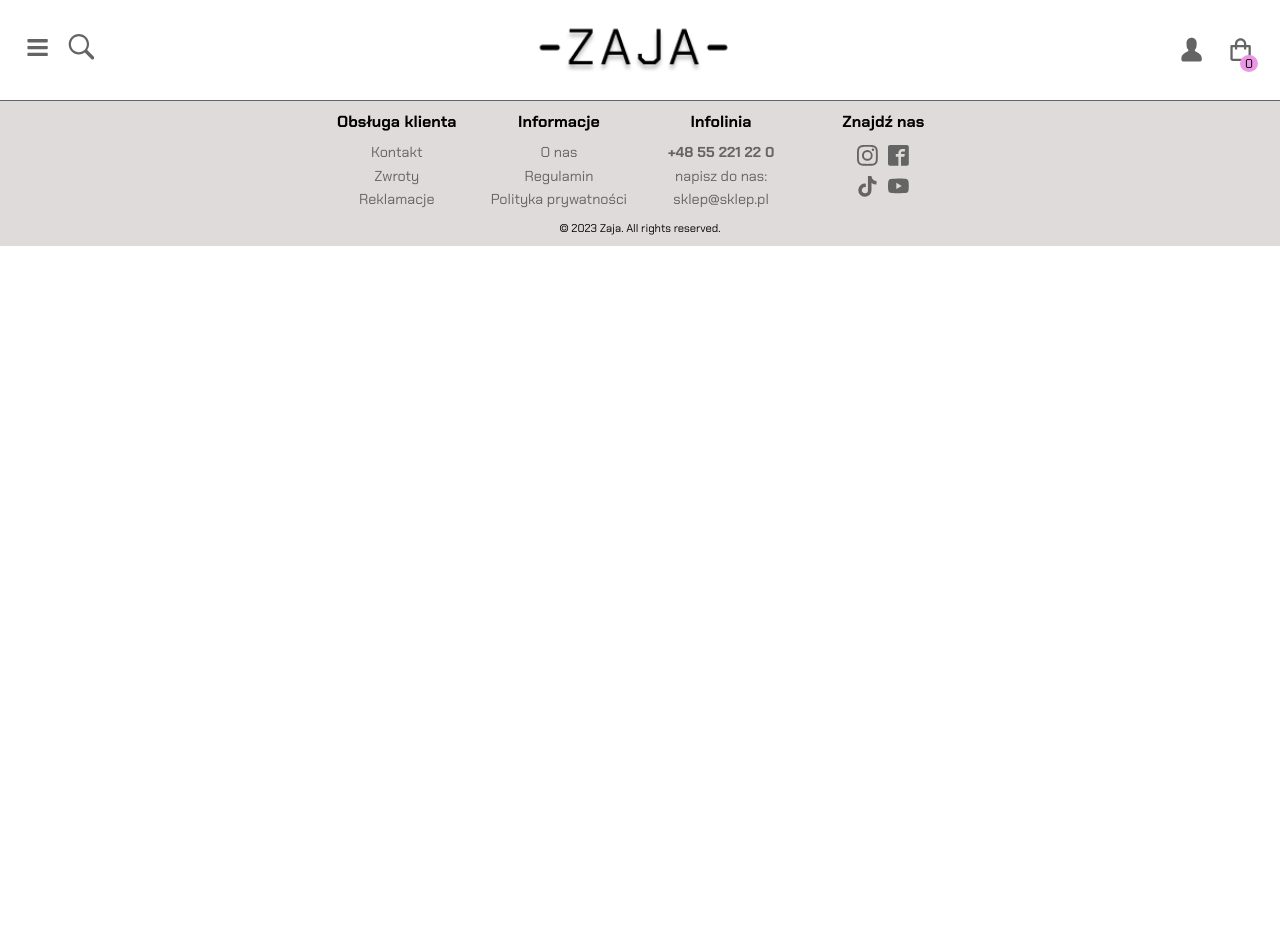
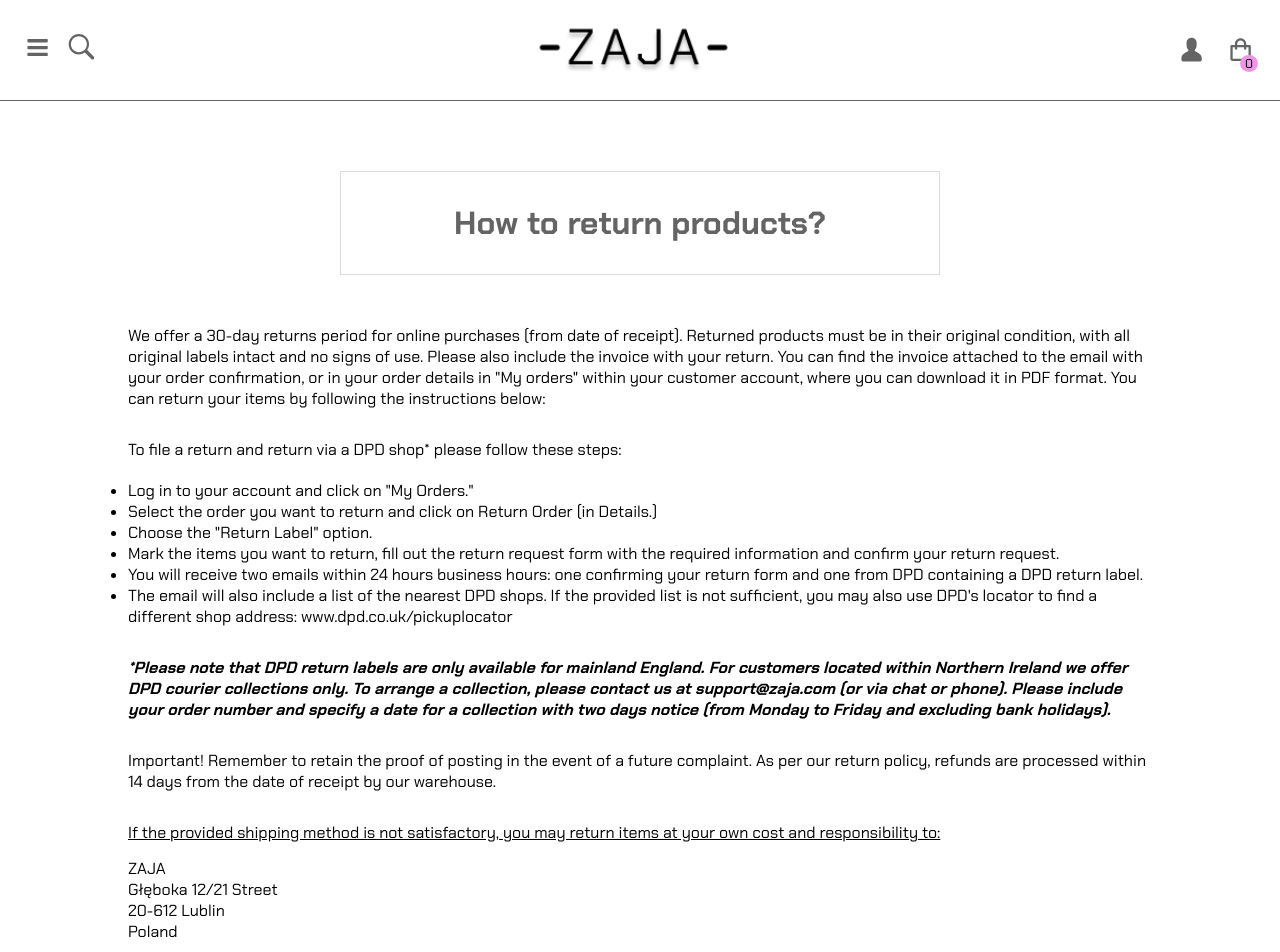
Before and after one commit to zaju2611/store, a React (Create React App) app: page /returns in a window 1280 px wide. Shown: the top 952 px of the page. Before the commit the page ends 800 px from the top, so only its background shows below. Built offline with nearby package versions, Linux system fonts and the light colour scheme; no server answers.

Commit message:
added returns page

```diff
--- a/src/App.jsx
+++ b/src/App.jsx
@@ -17,6 +17,7 @@ import Login from "./pages/Login";
 import Account from "./pages/Account";
 import Favourite from "./pages/Favourite";
 import Contact from "./pages/Contact";
+import Returns from "./pages/Returns";
 
 export default function App() {
 	const [categories, setCategories] = useState([]);
@@ -85,6 +86,7 @@ export default function App() {
 				<Route path="/account" element={<Account />} />
 				<Route path="/favourite" element={<Favourite />} />
 				<Route path="/contact" element={<Contact />} />
+				<Route path="/returns" element={<Returns />} />
 			</Routes>
 			<Footer />
 		</div>
--- a/src/index.css
+++ b/src/index.css
@@ -637,7 +637,7 @@ a {
 	align-items: center;
 	flex-direction: column;
 	margin-bottom: 40px;
-	margin-top: 100px;
+	margin-top: 70px;
 }
 
 .pagination {
@@ -735,7 +735,7 @@ a {
 	align-items: center;
 	flex-direction: column;
 	width: 100%;
-	margin-top: 100px;
+	margin-top: 70px;
 	min-height: 65.7vh;
 }
 
--- /dev/null
+++ b/src/pages/Returns.jsx
@@ -0,0 +1,98 @@
+export default function Returns() {
+	return (
+		<div>
+			<div className="pageContainer">
+				<div
+					style={{
+						width: "70%",
+						maxWidth: "600px",
+						display: "flex",
+						justifyContent: "center",
+						border: "1px solid var(--light-grey)",
+						padding: "30px",
+					}}>
+					<h1 style={{ color: "var(--grey)" }}>How to return products?</h1>
+				</div>
+				<div style={{ width: "80%", marginTop: "50px" }}>
+					<p>
+						We offer a 30-day returns period for online purchases (from date of
+						receipt). Returned products must be in their original condition,
+						with all original labels intact and no signs of use. Please also
+						include the invoice with your return. You can find the invoice
+						attached to the email with your order confirmation, or in your order
+						details in "My orders" within your customer account, where you can
+						download it in PDF format. You can return your items by following
+						the instructions below:
+					</p>
+
+					<ul style={{ marginTop: "30px" }}>
+						To file a return and return via a DPD shop* please follow these
+						steps:
+						<li style={{ marginTop: "20px" }}>
+							Log in to your account and click on "My Orders."
+						</li>
+						<li>
+							Select the order you want to return and click on Return Order (in
+							Details.)
+						</li>
+						<li>Choose the "Return Label" option.</li>
+						<li>
+							Mark the items you want to return, fill out the return request
+							form with the required information and confirm your return
+							request.
+						</li>
+						<li>
+							You will receive two emails within 24 hours business hours: one
+							confirming your return form and one from DPD containing a DPD
+							return label.
+						</li>
+						<li>
+							The email will also include a list of the nearest DPD shops. If
+							the provided list is not sufficient, you may also use DPD's
+							locator to find a different shop address:
+							www.dpd.co.uk/pickuplocator
+						</li>
+					</ul>
+					<p
+						style={{
+							fontStyle: "italic",
+							fontWeight: "bold",
+							marginTop: "30px",
+						}}>
+						*Please note that DPD return labels are only available for mainland
+						England. For customers located within Northern Ireland we offer DPD
+						courier collections only. To arrange a collection, please contact us
+						at support@zaja.com (or via chat or phone). Please include your
+						order number and specify a date for a collection with two days
+						notice (from Monday to Friday and excluding bank holidays).
+					</p>
+					<p style={{ marginTop: "30px" }}>
+						Important! Remember to retain the proof of posting in the event of a
+						future complaint. As per our return policy, refunds are processed
+						within 14 days from the date of receipt by our warehouse.
+					</p>
+					<p style={{ marginTop: "30px", textDecoration: "underline" }}>
+						If the provided shipping method is not satisfactory, you may return
+						items at your own cost and responsibility to:
+					</p>
+					<div style={{ marginTop: "15px" }}>
+						<p>ZAJA</p>
+						<p>Głęboka 12/21 Street</p>
+						<p> 20-612 Lublin</p>
+						<p>Poland</p>
+					</div>
+					<p
+						style={{
+							marginTop: "15px",
+							marginBottom: "30px",
+							color: "var(--pink)",
+						}}>
+						We do not offer exchanges. If you wish to change an item for a
+						different colour/size, then you need to return the item/s using the
+						procedure below and place a new order for the desired colour/size.
+					</p>
+				</div>
+			</div>
+		</div>
+	);
+}
```
Also changed, not shown: src/pages/Complaint.jsx (added).
